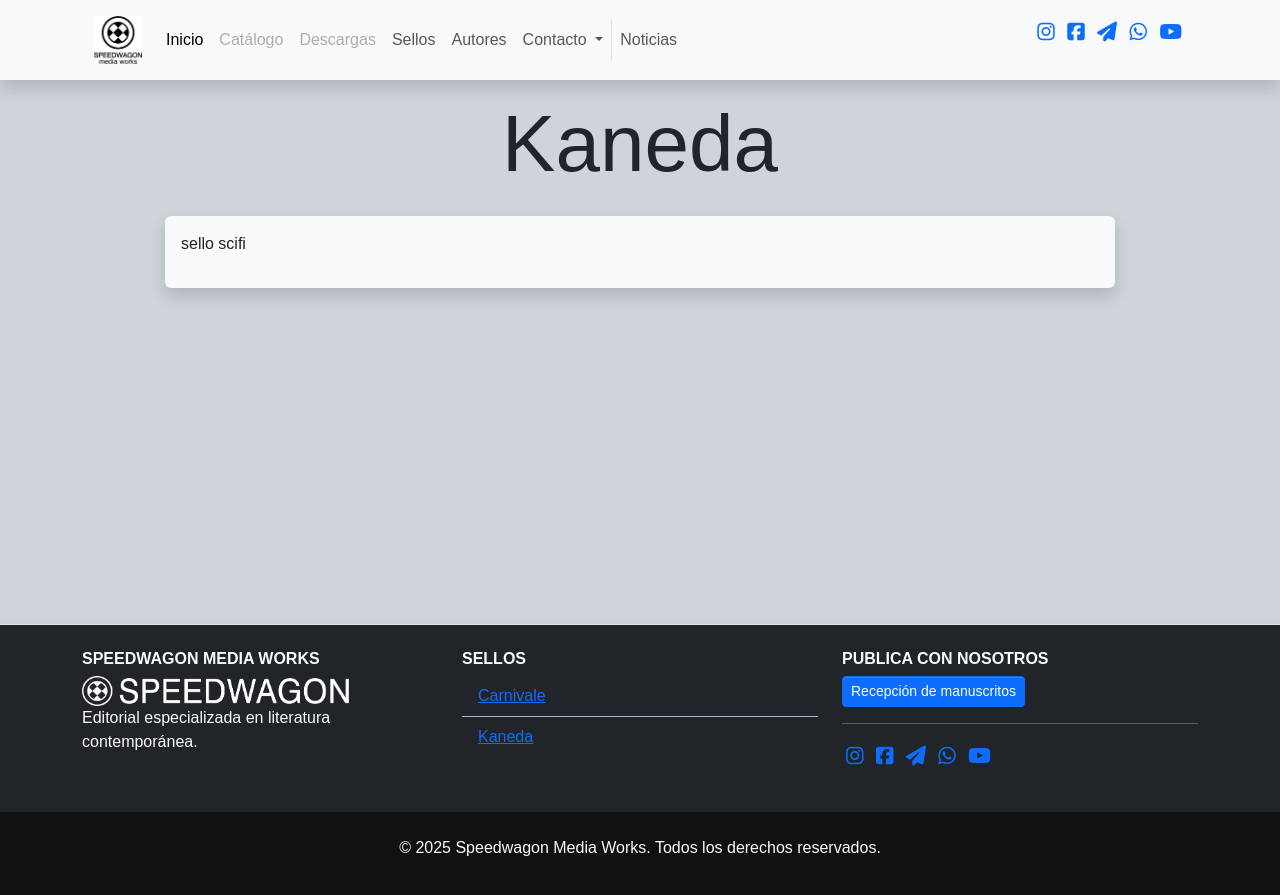
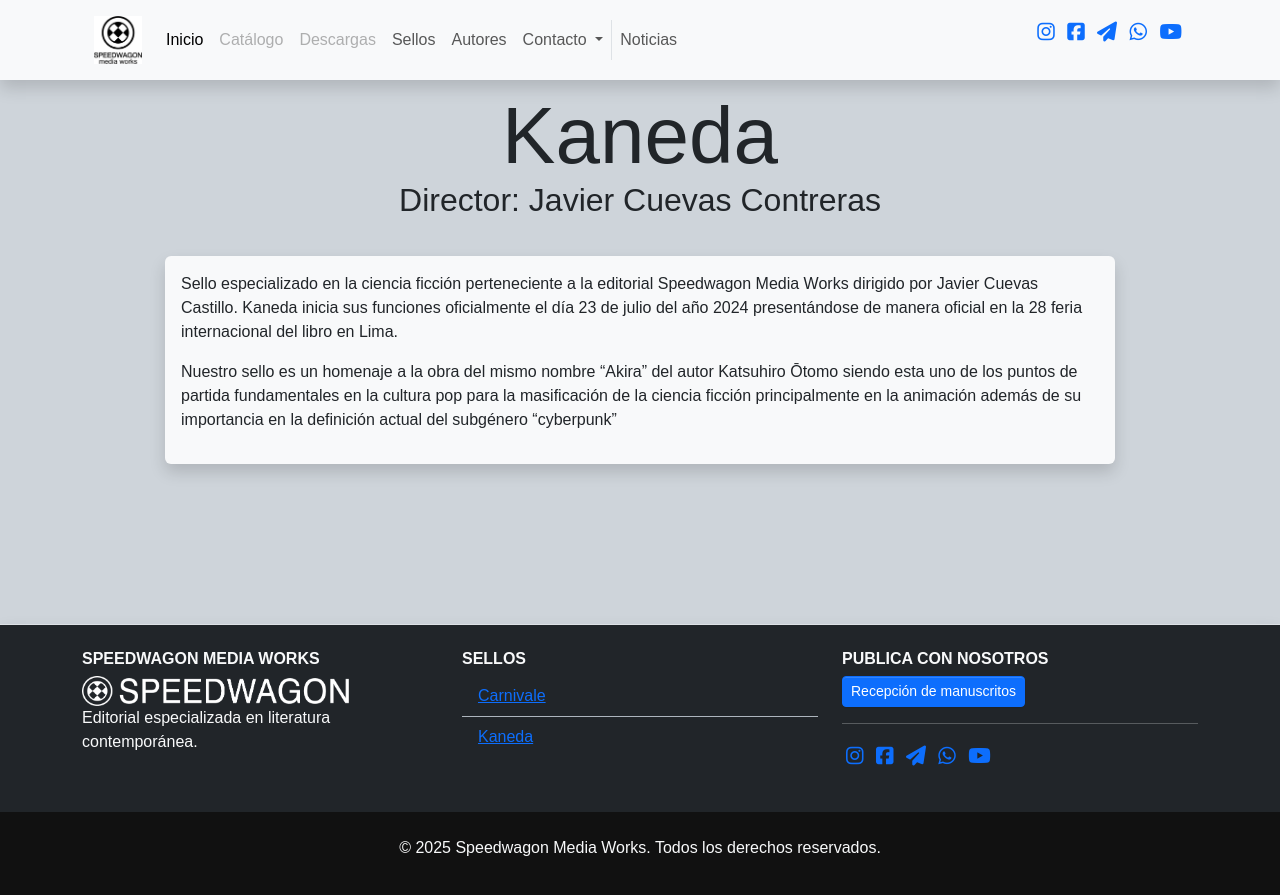
Before and after one commit to IAGaldames/speedwagon, a Jekyll site: the page built from my_collections/_sellos/kaneda.md, in a window 1280 px wide. Shown: the top 895 px of the page. Built offline with Jekyll 4.4.1, drawn with Linux system fonts in a browser that asks for light colours; some web fonts are replaced.

Commit message:
mejorar el diseño de las páginas de sellos y autores, actualizando títulos y subtítulos, y ajustando la estructura HTML

```diff
--- a/_layouts/default.html
+++ b/_layouts/default.html
@@ -11,16 +11,16 @@
 			{% endif %}
 			<div class="container">
 				<div class="row my-3">
-					<div class="col-12 text-center" id="title">
+					<div class="col-12 text-center lh-1" id="title">
 						{% if page.title %}
-						<h1 class="display-1 text-capitalize " id="page-title"><b>{{ page.title}}</b></h1>
+						<h1 class="display-1 text-capitalize lh-1" id="page-title"><b>{{ page.title}}</b></h1>
 						{% else %}
-						<h1 class="display-1 text-capitalize " id="site-title"><b>{{ site.title}}</b></h1>
+						<h1 class="display-1 text-capitalize lh-1" id="site-title"><b>{{ site.title}}</b></h1>
 						{% endif %}
 					</div>
 					{% if page.subtitle %}
 					<div class="col-12 text-center mb-3" id="subtitle">
-						<h2 class="h2" id="page-subtitle">{{ page.subtitle}}</h2>
+						<h2 class="h2 lh-1" id="page-subtitle">{{ page.subtitle}}</h2>
 					</div>
 					{% endif %}
 				</div>
--- a/_layouts/sello.html
+++ b/_layouts/sello.html
@@ -1,11 +1,13 @@
 ---
 layout: default
+subtitle: director
 ---
+{% assign page.subtitle = page.directorSello %}
 
 <div class="container" id="sello">
-<div class="row my-3">
-  <div class="col-md-10 mx-auto rounded shadow p-3 bg-light">
-    {{ content }}
+  <div class="row my-3">
+    <div class="col-md-10 mx-auto rounded shadow p-3 bg-light">
+      {{ content }}
+    </div>
   </div>
 </div>
-</div>
--- a/my_collections/_sellos/kaneda.md
+++ b/my_collections/_sellos/kaneda.md
@@ -3,5 +3,10 @@
 title: Kaneda
 directorSello: Javier Cuevas Contreras
 logoSello:
+subtitle: 'Director: Javier Cuevas Contreras'
+generoSello: Ciencia Ficción
 ---
-sello scifi
+Sello especializado en la ciencia ficción perteneciente a la editorial Speedwagon Media Works dirigido por Javier Cuevas Castillo.
+Kaneda inicia sus funciones oficialmente el día 23 de julio del año 2024 presentándose de manera oficial en la 28 feria internacional del libro en Lima.
+
+Nuestro sello es un homenaje a la obra del mismo nombre “Akira” del autor  Katsuhiro Ōtomo siendo esta uno de los puntos de partida fundamentales en la cultura pop para la masificación de la ciencia ficción principalmente en la animación además de su importancia en la definición actual del subgénero “cyberpunk”
```
Also changed, not shown: _layouts/sellos.html (+12 -10 lines), my_collections/_autores/jeremy_torres-montero.md (+1 -1 lines), my_collections/_sellos/carnivale.md (+2 -0 lines).
